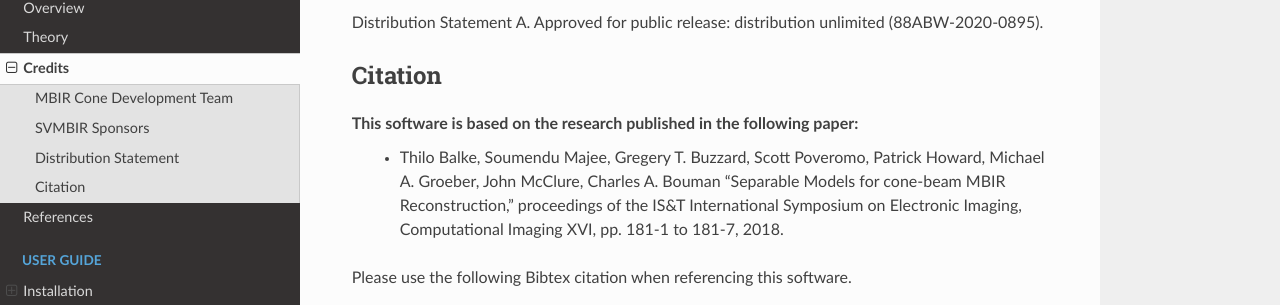
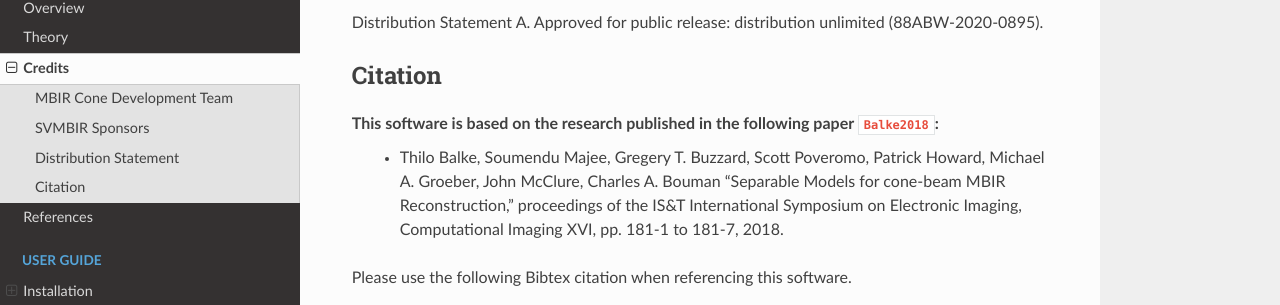
Before and after one commit to cabouman/mbircone, a Sphinx documentation site: the page built from docs/source/credits.rst, in a window 1280 px wide and 900 px high, scrolled down 509 px. Shown: the part 144-449 px from the top of the window. Built offline with Sphinx 7.4.7 and the Read the Docs theme 2.0.0, drawn with Linux system fonts in a browser that asks for light colours; cross-references to code outside the pages are shown as plain code.

Commit message:
Update documentation

```diff
--- a/docs/source/credits.rst
+++ b/docs/source/credits.rst
@@ -29,7 +29,7 @@ Distribution Statement A. Approved for public release: distribution unlimited (8
 Citation
 --------
 
-This software is based on the research published in the following paper:
+This software is based on the research published in the following paper :cite:`Balke2018`:
     * Thilo Balke, Soumendu Majee, Gregery T. Buzzard, Scott Poveromo, Patrick Howard, Michael A. Groeber, John McClure, Charles A. Bouman "Separable Models for cone-beam MBIR Reconstruction," proceedings of the IS&T International Symposium on Electronic Imaging, Computational Imaging XVI, pp. 181-1 to 181-7, 2018.
 
 
--- a/docs/source/examples.rst
+++ b/docs/source/examples.rst
@@ -6,6 +6,6 @@ The **mbircone** package includes a number of example Python demo scripts in the
 `[demo] <https://github.com/cabouman/mbircone/tree/master/demo>`__
 folder.
 
-We recommend that new users first try running one of these scripts to test that the software is property installed.
+We recommend that new users first try running one of these scripts to test that the software is properly installed.
 Then they can modify the scripts to create new programs that run their particular data.
 Some of the scripts download public data from public websites in order to exercise the code.
```
